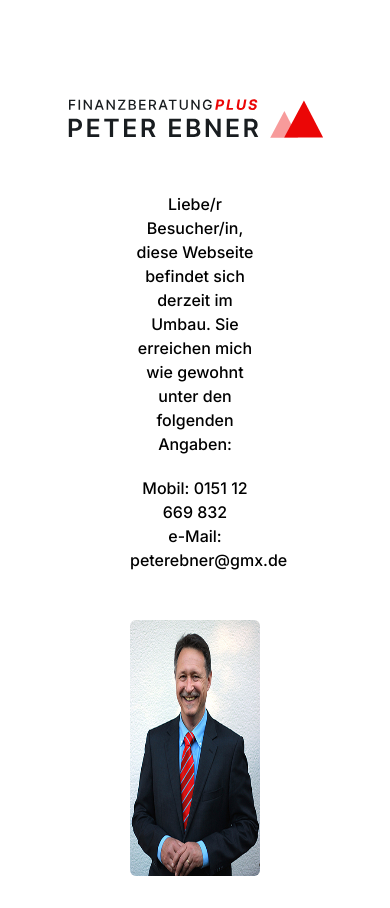
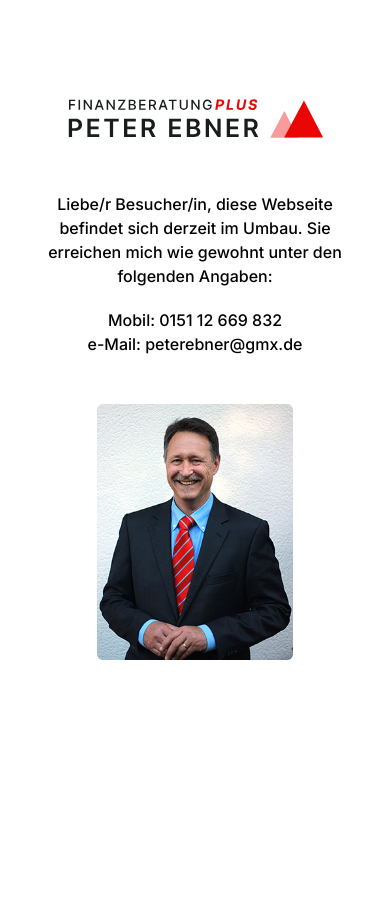
Before and after one commit to dvdptr/website-peplus, a Nuxt app: page / in a window 390 px wide. After the commit the page ends 844 px from the top, so only its background shows below. Built offline with nearby package versions, Linux system fonts and the light colour scheme.

Commit message:
fix: responsive width

```diff
--- a/components/Construction.vue
+++ b/components/Construction.vue
@@ -8,7 +8,7 @@
         </nuxt-link>
       </div>
       <div class="items-center">
-        <section class="text-center w-2/5 mx-auto pt-12">
+        <section class="text-center w-full md:w-2/5 mx-auto pt-12">
           <p>Liebe/r Besucher/in, diese Webseite befindet sich derzeit im Umbau. Sie erreichen mich wie gewohnt unter den folgenden Angaben:</p>
           <p class="pt-5 text-center">Mobil: 0151 12 669 832</p>
           <p class="text-center">
@@ -29,8 +29,8 @@ import Logo from "~/components/Logo.vue";
 
 export default {
   components: {
-    Logo
-  }
+    Logo,
+  },
 };
 </script>
 
```
